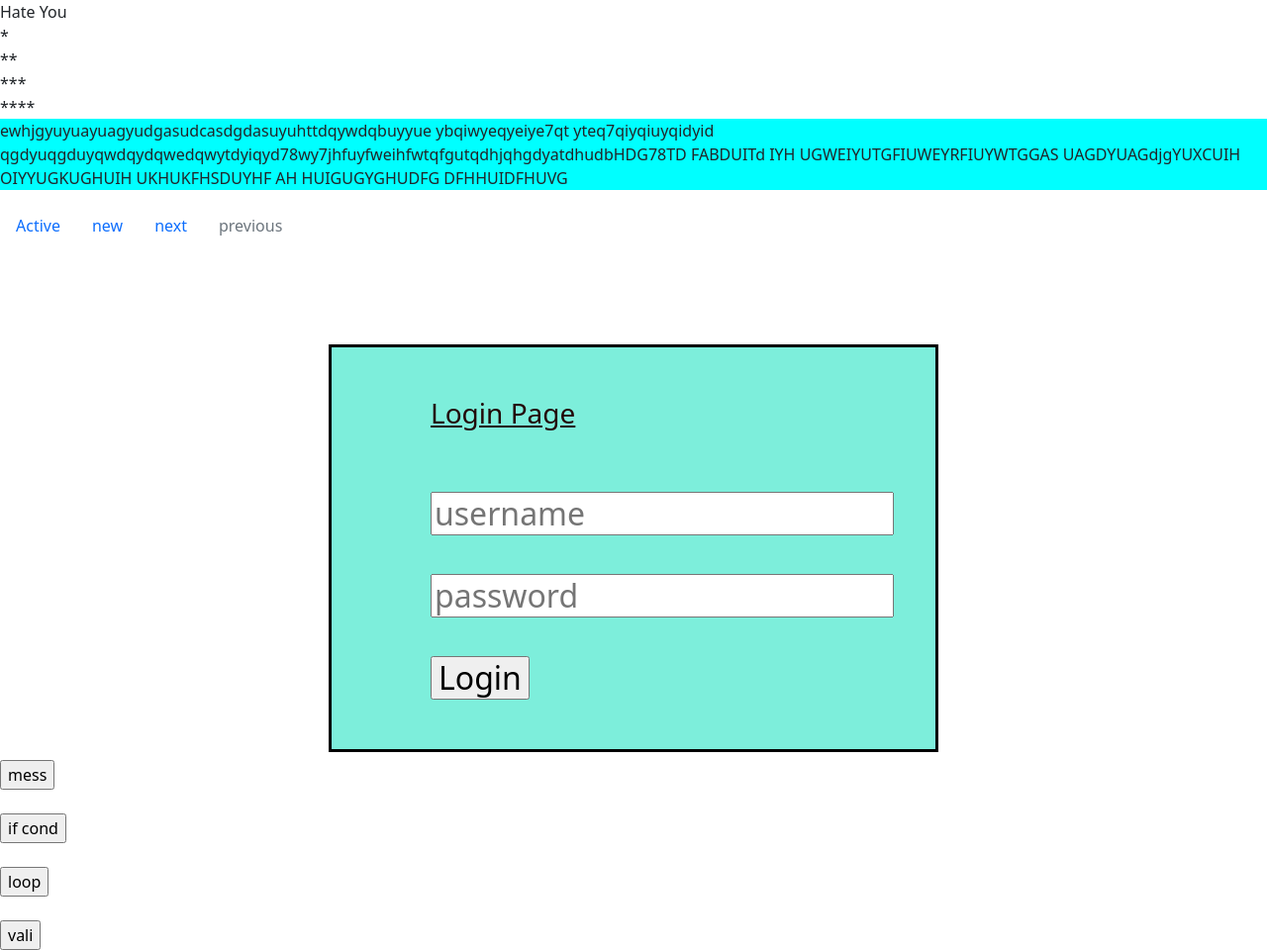
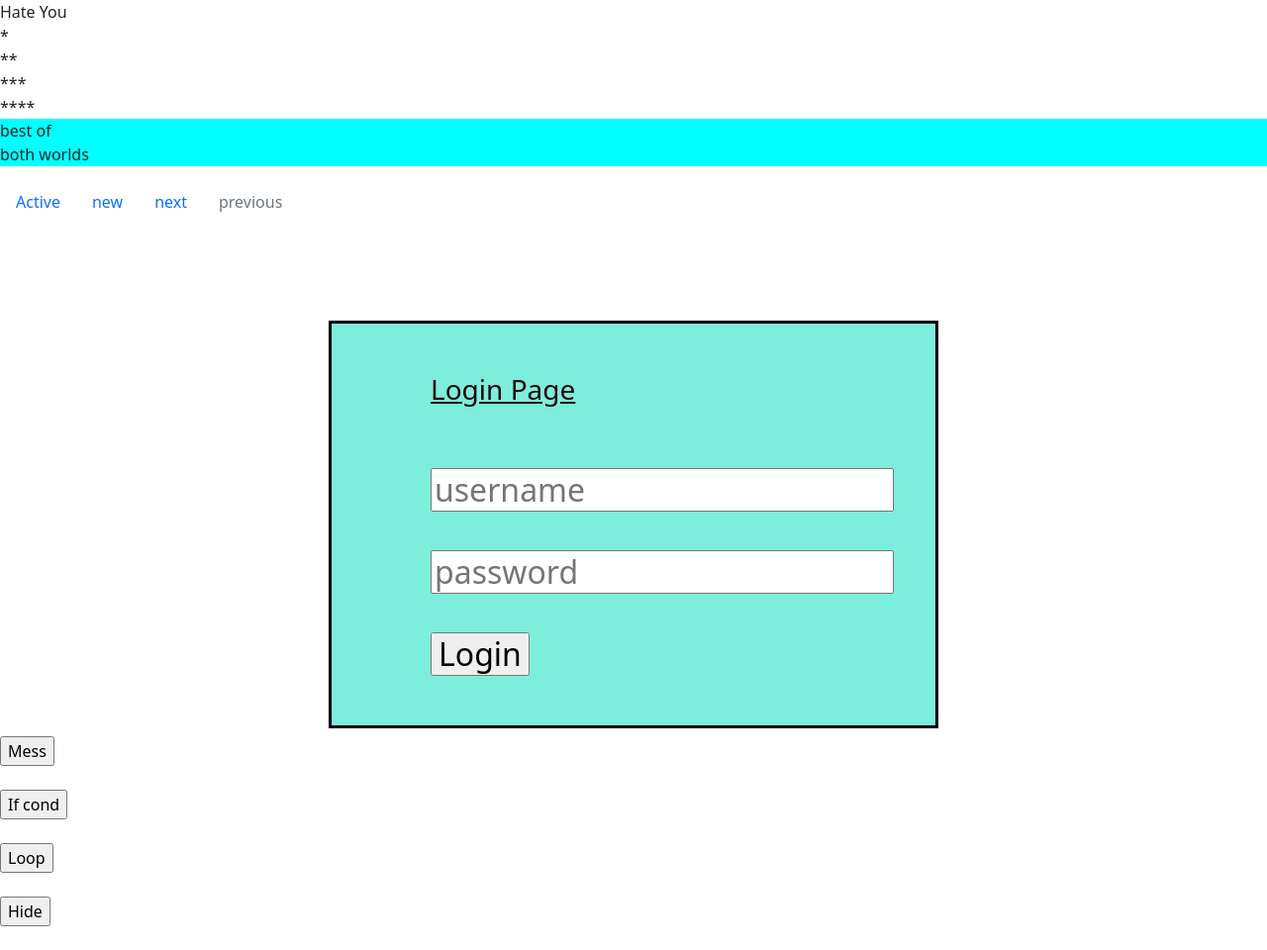
Before and after one commit to christy960/Ariel, a Django app: page / in a window 1280 px wide. Shown: the whole page at 99% size. After the commit the page ends 936 px from the top, so only its background shows below. Run offline with Django 4.2, Linux system fonts and the light colour scheme.

Commit message:
version 7

```diff
--- a/rex/templates/sign.html
+++ b/rex/templates/sign.html
@@ -1,14 +1,14 @@
 <html>
-    <head> <h1><text-align:center><u>Signup Page</u></text-align:center></h1>
+    <head> <h1><u>Signup Page</u></h1>
         <link href="https://cdn.jsdelivr.net/npm/bootstrap@5.1.3/dist/css/bootstrap.min.css" rel="stylesheet" integrity="sha384-1BmE4kWBq78iYhFldvKuhfTAU6auU8tT94WrHftjDbrCEXSU1oBoqyl2QvZ6jIW3" crossorigin="anonymous">
         <script src="https://cdn.jsdelivr.net/npm/bootstrap@5.1.3/dist/js/bootstrap.bundle.min.js" integrity="sha384-ka7Sk0Gln4gmtz2MlQnikT1wXgYsOg+OMhuP+IlRH9sENBO0LRn5q+8nbTov4+1p" crossorigin="anonymous"></script>
         <script>
             function vali(){
       b=document.getElementById("user").value
       c=document.getElementById("pass").value
-
+                                                                             //signup page with bootstrap codes
       if(b==""){
-        alert("please enter username")
+        alert("please enter email id")
       }
       if(c=="") {
         alert("please enter password")
--- a/rex/templates/vulko.html
+++ b/rex/templates/vulko.html
@@ -24,8 +24,8 @@
   function fun(){
     var name="batista"                //alert and confirm box
     name="universe"
-    alert("wrong password")
-    confirm("pls check ur password")
+    alert("no value inserted")
+    confirm("pls enter values")
    }
 
   function fun1(){
@@ -53,7 +53,7 @@
 
       if(b==""){
         alert("please enter username")
-        document.getElementById("error").innerHTML="heoll"
+        document.getElementById("error").innerHTML="wrong data"
       }
       if(c=="") {
         alert("please enter password")
@@ -61,7 +61,7 @@
       }
 
       $(document).ready (function() {
-        $("p").css("background-color","cyan")
+        $("p").css("background-color","cyan")                 //button hide
       });
       $(document).ready (function() {
        $("#btn").click(function() {
@@ -88,9 +88,8 @@
 
 </head>
 <body>
-<p>ewhjgyuyuayuagyudgasudcasdgdasuyuhttdqywdqbuyyue ybqiwyeqyeiye7qt yteq7qiyqiuyqidyid
-  qgdyuqgduyqwdqydqwedqwytdyiqyd78wy7jhfuyfweihfwtqfgutqdhjqhgdyatdhudbHDG78TD  FABDUITd IYH
-  UGWEIYUTGFIUWEYRFIUYWTGGAS UAGDYUAGdjgYUXCUIH OIYYUGKUGHUIH  UKHUKFHSDUYHF AH HUIGUGYGHUDFG DFHHUIDFHUVG
+<p>best of <br>
+  both worlds
 </p>
 
 
@@ -131,10 +130,10 @@
 
        <!-- <button type="button" class="btn btn-primary">Primary</button><br> -->    <!---- (bootspace button) -->
 
-<input type="button" onclick=fun() value="mess"  ><br><br>
-<input type="button" onclick=fun1() value="if cond"  > <br><br>            <!---- (button insertion) -->
-<input type="button" onclick=fun2() value="loop"  ><br><br>
-<input type="button" id="btn" value="vali">
+<input type="button" onclick=fun() value="Mess"  ><br><br>
+<input type="button" onclick=fun1() value="If cond"  > <br><br>            <!---- (button insertion) -->
+<input type="button" onclick=fun2() value="Loop"  ><br><br>
+<input type="button" id="btn" value="Hide">
 
 </body>
 </html>
```
Also changed, not shown: ariel/settings.py (+7 -2 lines).
